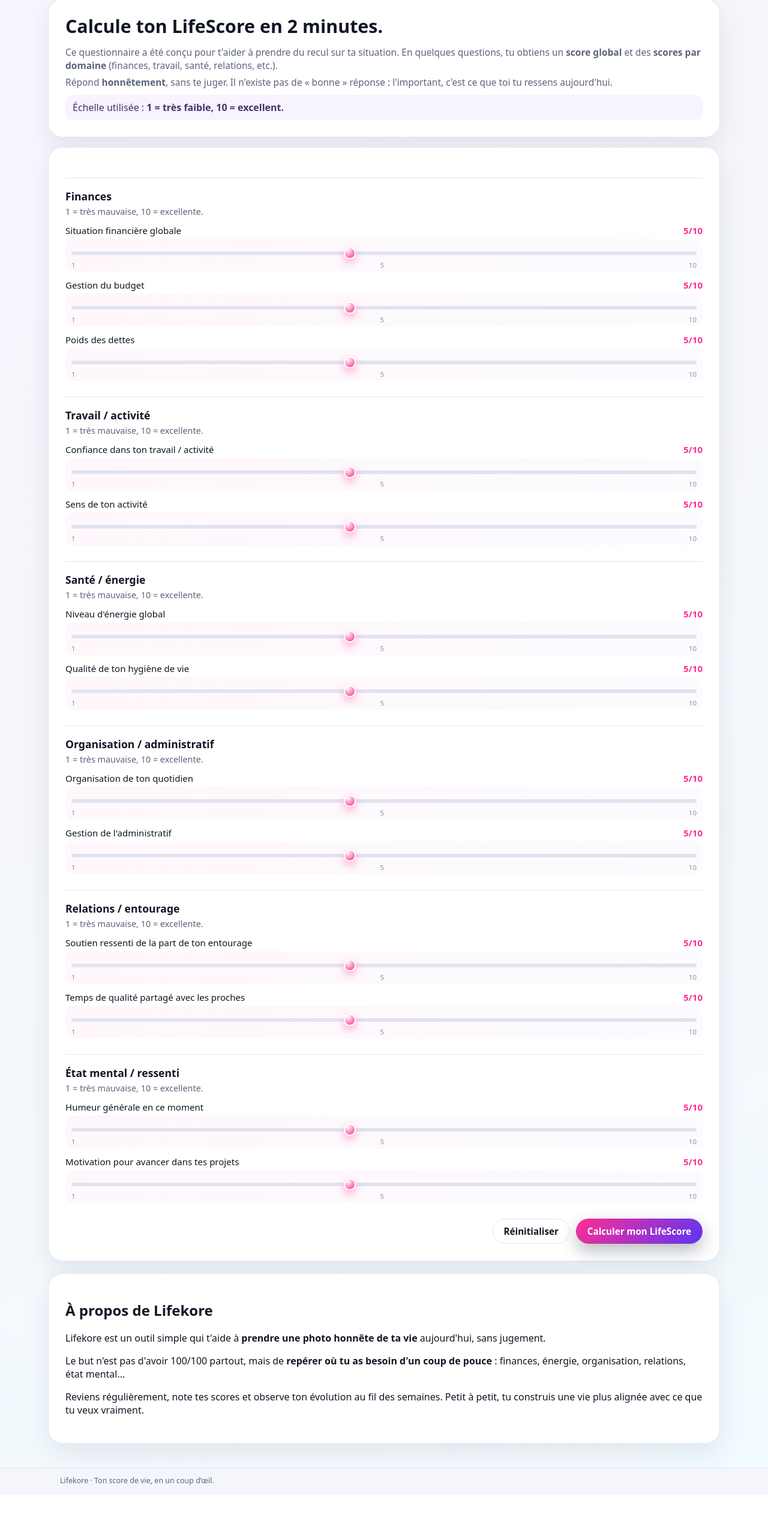
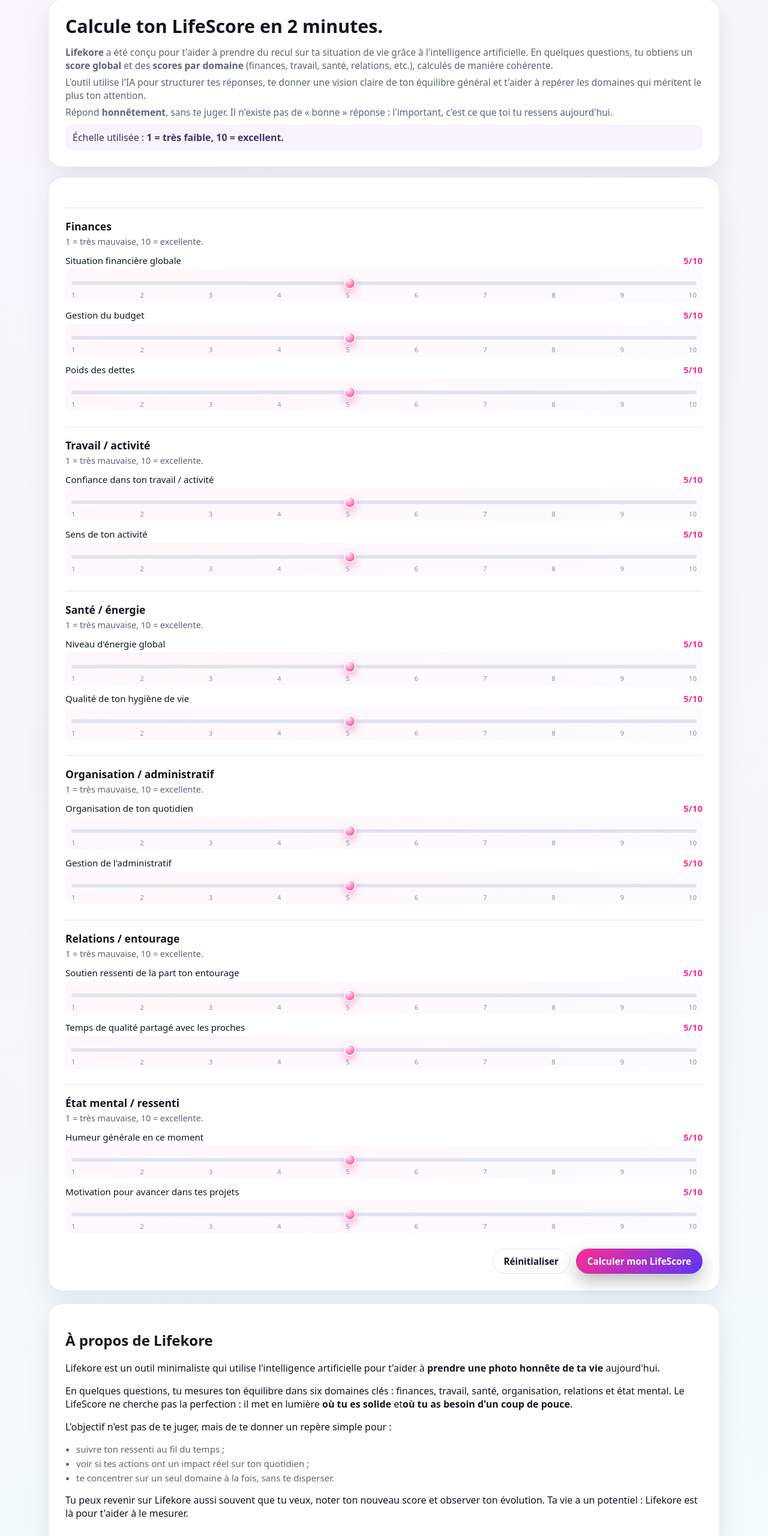
Before and after one commit to Brax971/Lifescore, a Next.js app: page / in a window 1280 px wide. Shown: the part 100-2660 px from the top of the page at 60% size. Before the commit the page ends 2592 px from the top, so only its background shows below. Built offline with nearby package versions, Linux system fonts and the light colour scheme.

Commit message:
Update page.js

```diff
--- a/app/page.js
+++ b/app/page.js
@@ -74,7 +74,7 @@ const domains = [
     questions: [
       {
         id: "rel_soutien",
-        label: "Soutien ressenti de la part de ton entourage",
+        label: "Soutien ressenti de la part ton entourage",
       },
       {
         id: "rel_temps",
@@ -100,7 +100,7 @@ const domains = [
 ];
 
 export default function HomePage() {
-  const [showAbout, setShowAbout] = useState(false); // si tu veux l'utiliser plus tard
+  const [showAbout, setShowAbout] = useState(false); // laissé au cas où pour plus tard
   const [answers, setAnswers] = useState({});
   const [results, setResults] = useState(null);
 
@@ -171,7 +171,7 @@ export default function HomePage() {
             <div className="lk-brand-text">
               <span className="lk-brand-name">Lifekore</span>
               <span className="lk-brand-tagline">
-                Ton score de vie, en un coup d’œil.
+                Ta vie a un potentiel, mesure-la.
               </span>
             </div>
           </div>
@@ -217,15 +217,21 @@ export default function HomePage() {
           <div className="lk-card lk-card-main lk-card-intro">
             <h1>Calcule ton LifeScore en 2 minutes.</h1>
             <p>
-              Ce questionnaire a été conçu pour t&apos;aider à prendre du
-              recul sur ta situation. En quelques questions, tu obtiens un{" "}
+              <strong>Lifekore</strong> a été conçu pour t&apos;aider à prendre du
+              recul sur ta situation de vie grâce à l&apos;intelligence
+              artificielle. En quelques questions, tu obtiens un{" "}
               <strong>score global</strong> et des{" "}
               <strong>scores par domaine</strong> (finances, travail, santé,
-              relations, etc.).
+              relations, etc.), calculés de manière cohérente.
             </p>
             <p>
-              Répond <strong>honnêtement</strong>, sans te juger. Il n&apos;existe pas
-              de « bonne » réponse : l&apos;important, c&apos;est ce que toi tu
+              L&apos;outil utilise l&apos;IA pour structurer tes réponses, te
+              donner une vision claire de ton équilibre général et t&apos;aider
+              à repérer les domaines qui méritent le plus ton attention.
+            </p>
+            <p>
+              Répond <strong>honnêtement</strong>, sans te juger. Il n&apos;existe
+              pas de « bonne » réponse : l&apos;important, c&apos;est ce que toi tu
               ressens aujourd&apos;hui.
             </p>
             <div className="lk-scale-info">
@@ -279,11 +285,11 @@ export default function HomePage() {
                             }
                             className="lk-slider"
                           />
-                          {/* graduations */}
+                          {/* graduations 1 à 10 */}
                           <div className="lk-slider-ticks">
-                            <span>1</span>
-                            <span>5</span>
-                            <span>10</span>
+                            {Array.from({ length: 10 }, (_, i) => (
+                              <span key={i + 1}>{i + 1}</span>
+                            ))}
                           </div>
                         </div>
                       </div>
@@ -441,19 +447,30 @@ export default function HomePage() {
           <div className="lk-card lk-card-main" style={{ marginTop: 20 }}>
             <h2>À propos de Lifekore</h2>
             <p>
-              Lifekore est un outil simple qui t&apos;aide à{" "}
-              <strong>prendre une photo honnête de ta vie</strong> aujourd&apos;hui,
-              sans jugement.
+              Lifekore est un outil minimaliste qui utilise l&apos;intelligence
+              artificielle pour t&apos;aider à{" "}
+              <strong>prendre une photo honnête de ta vie</strong> aujourd&apos;hui.
             </p>
             <p>
-              Le but n&apos;est pas d&apos;avoir 100/100 partout, mais de{" "}
-              <strong>repérer où tu as besoin d&apos;un coup de pouce</strong> :
-              finances, énergie, organisation, relations, état mental…
+              En quelques questions, tu mesures ton équilibre dans six
+              domaines clés : finances, travail, santé, organisation,
+              relations et état mental. Le LifeScore ne cherche pas la
+              perfection : il met en lumière <strong>où tu es solide</strong> et
+              <strong>où tu as besoin d&apos;un coup de pouce</strong>.
             </p>
             <p>
-              Reviens régulièrement, note tes scores et observe ton évolution
-              au fil des semaines. Petit à petit, tu construis une vie plus
-              alignée avec ce que tu veux vraiment.
+              L&apos;objectif n&apos;est pas de te juger, mais de te donner un
+              repère simple pour :
+            </p>
+            <ul className="lk-list">
+              <li>suivre ton ressenti au fil du temps ;</li>
+              <li>voir si tes actions ont un impact réel sur ton quotidien ;</li>
+              <li>te concentrer sur un seul domaine à la fois, sans te disperser.</li>
+            </ul>
+            <p>
+              Tu peux revenir sur Lifekore aussi souvent que tu veux, noter
+              ton nouveau score et observer ton évolution. Ta vie a un
+              potentiel : Lifekore est là pour t&apos;aider à le mesurer.
             </p>
           </div>
         </section>
@@ -462,7 +479,7 @@ export default function HomePage() {
       {/* FOOTER */}
       <footer className="lk-footer">
         <div className="lk-footer-inner">
-          Lifekore · Ton score de vie, en un coup d’œil.
+          Lifekore · Ta vie a un potentiel, mesure-la.
         </div>
       </footer>
     </div>
```
